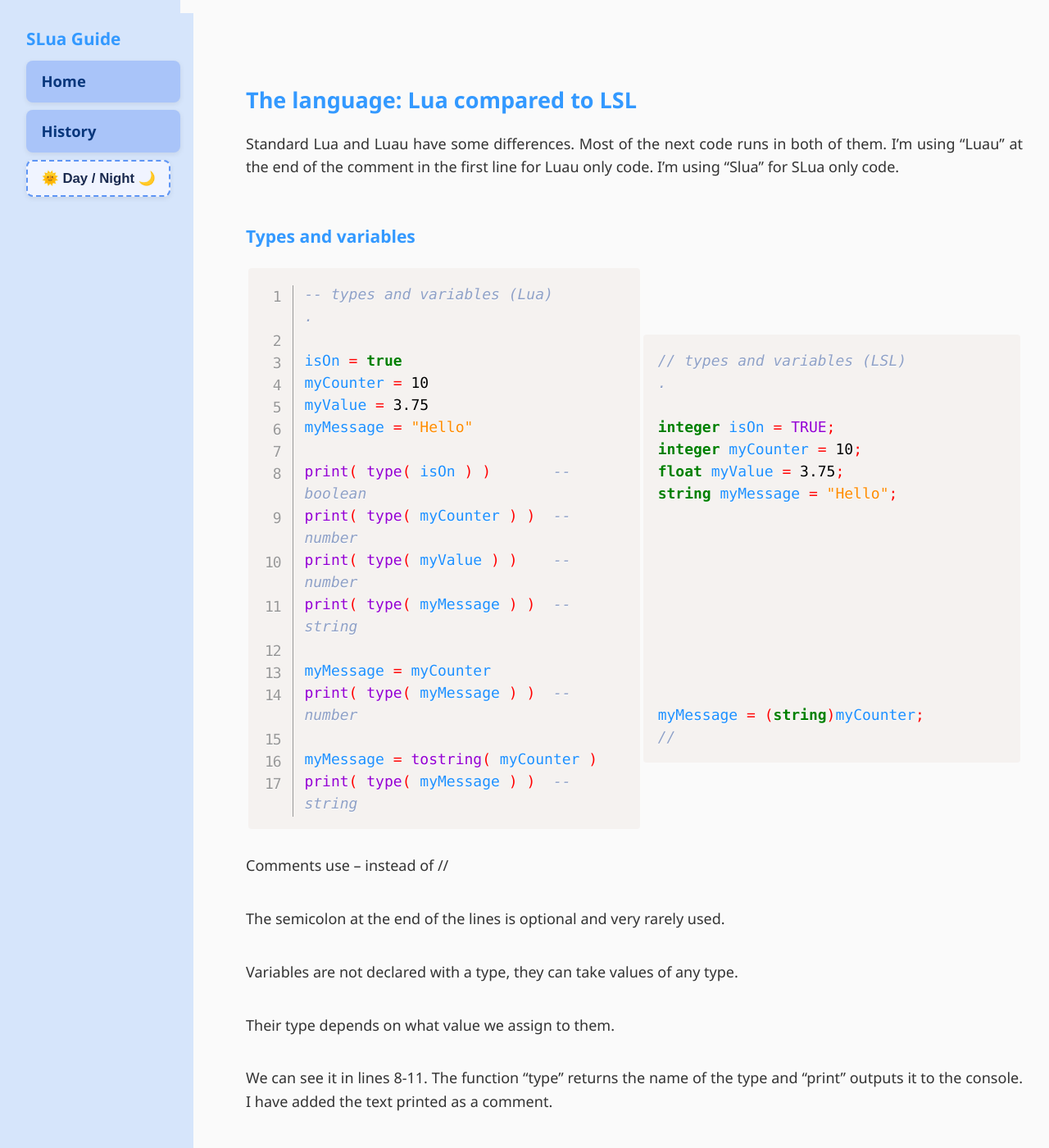
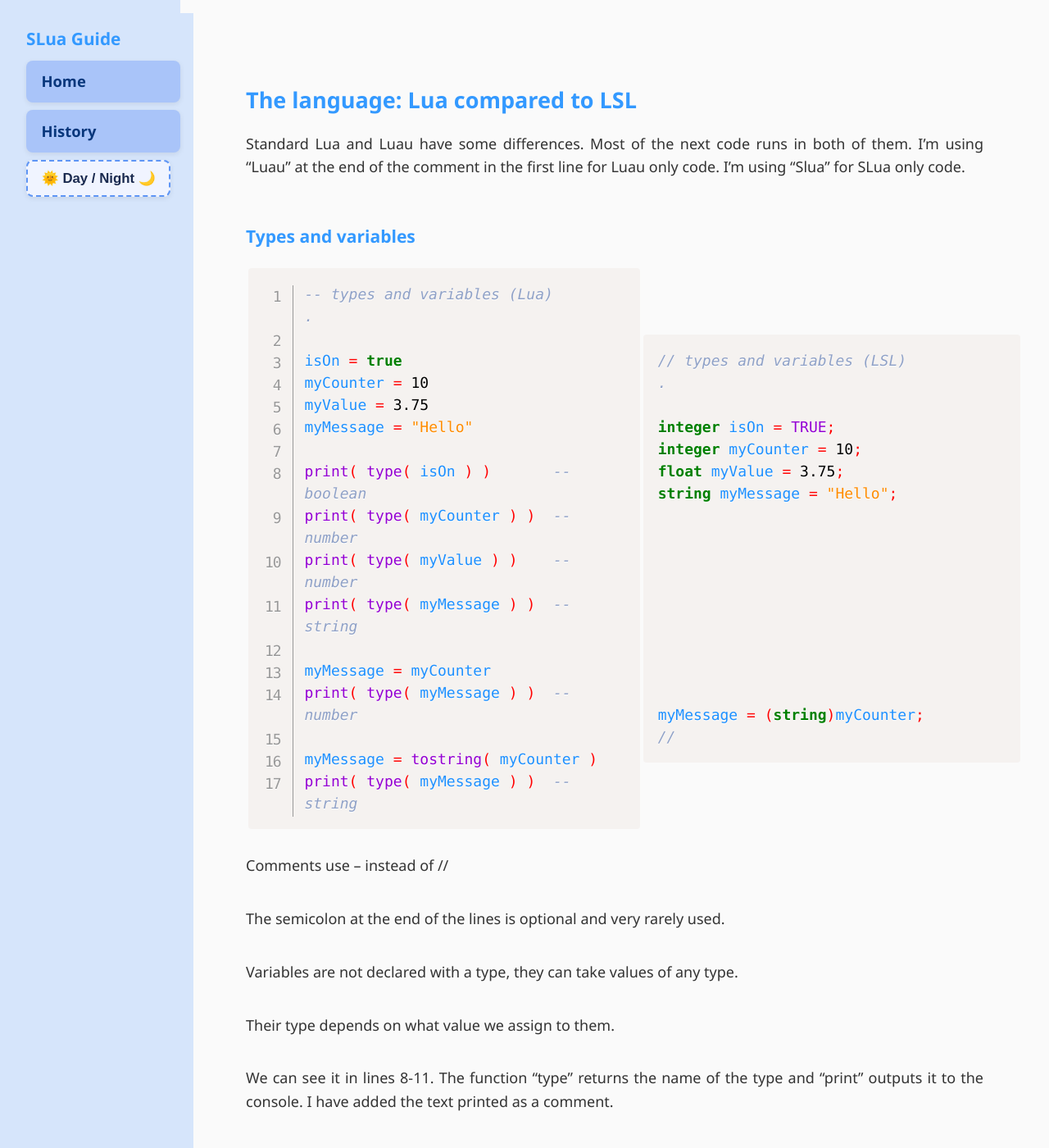
Before and after one commit to Suzanna-Linn/slua, a Jekyll site: the page built from docs/language1.md, in a window 1280 px wide and 1400 px high. Shown: the whole window at 82% size. Built offline with Jekyll 4.4.1, drawn with Linux system fonts in a browser that asks for light colours; nearby versions of some CDN libraries; comment, search, counter and statistics services are not loaded.

Commit message:
Update style.css

```diff
--- a/docs/assets/style.css
+++ b/docs/assets/style.css
@@ -153,3 +153,7 @@ pre.line-numbers {
   transform: translateY(-2px);
   outline: none;
 }
+
+.content p {
+  max-width: 900px;
+}
```
